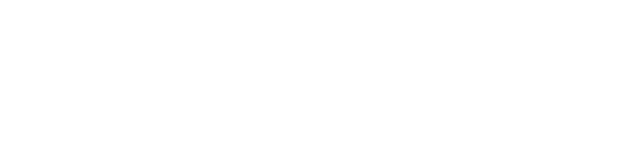
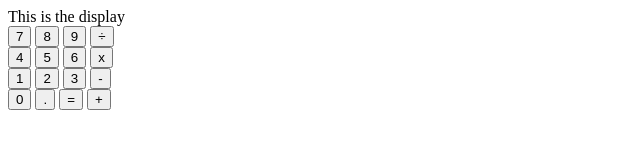
Before and after one commit to fau446/calculator, a plain HTML site: page index.html in a window 1280 px wide. Shown: the whole page, without its empty margins (0-640 px from the left). Drawn offline with Linux system fonts and the light colour scheme.

Commit message:
Add basic html

```diff
--- a/index.html
+++ b/index.html
@@ -8,6 +8,30 @@
     <script src="script.js" defer></script>
 </head>
 <body>
-
+    <div id="display">This is the display</div>
+    <div id="top-row">
+        <button>7</button>
+        <button>8</button>
+        <button>9</button>
+        <button>÷</button>
+    </div>
+    <div id="second-row">
+        <button>4</button>
+        <button>5</button>
+        <button>6</button>
+        <button>x</button>
+    </div>
+    <div id="third-row">
+        <button>1</button>
+        <button>2</button>
+        <button>3</button>
+        <button>-</button>
+    </div>
+    <div id="bottom-row">
+        <button>0</button>
+        <button>.</button>
+        <button>=</button>
+        <button>+</button>
+    </div>
 </body>
 </html>
```
